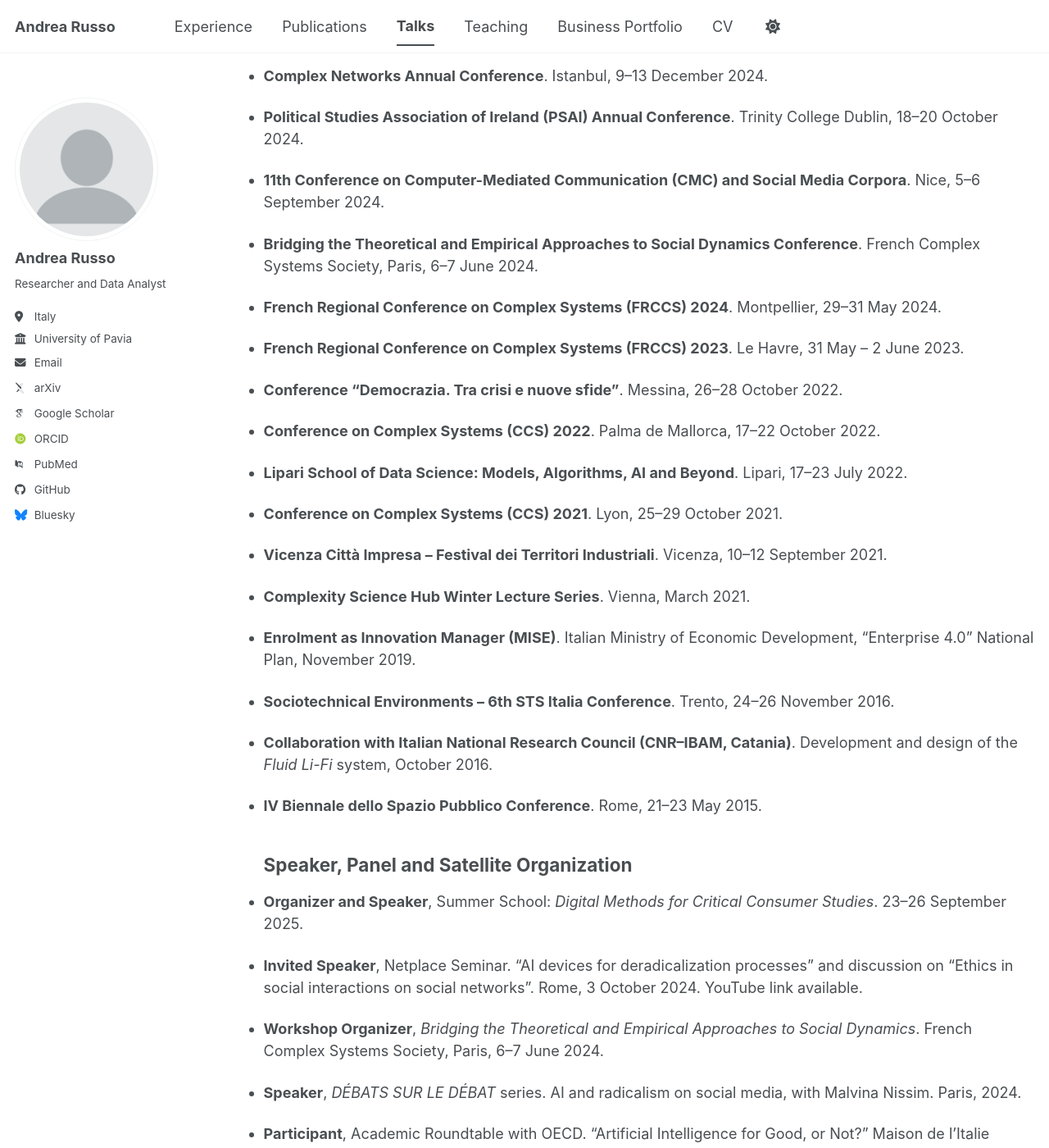
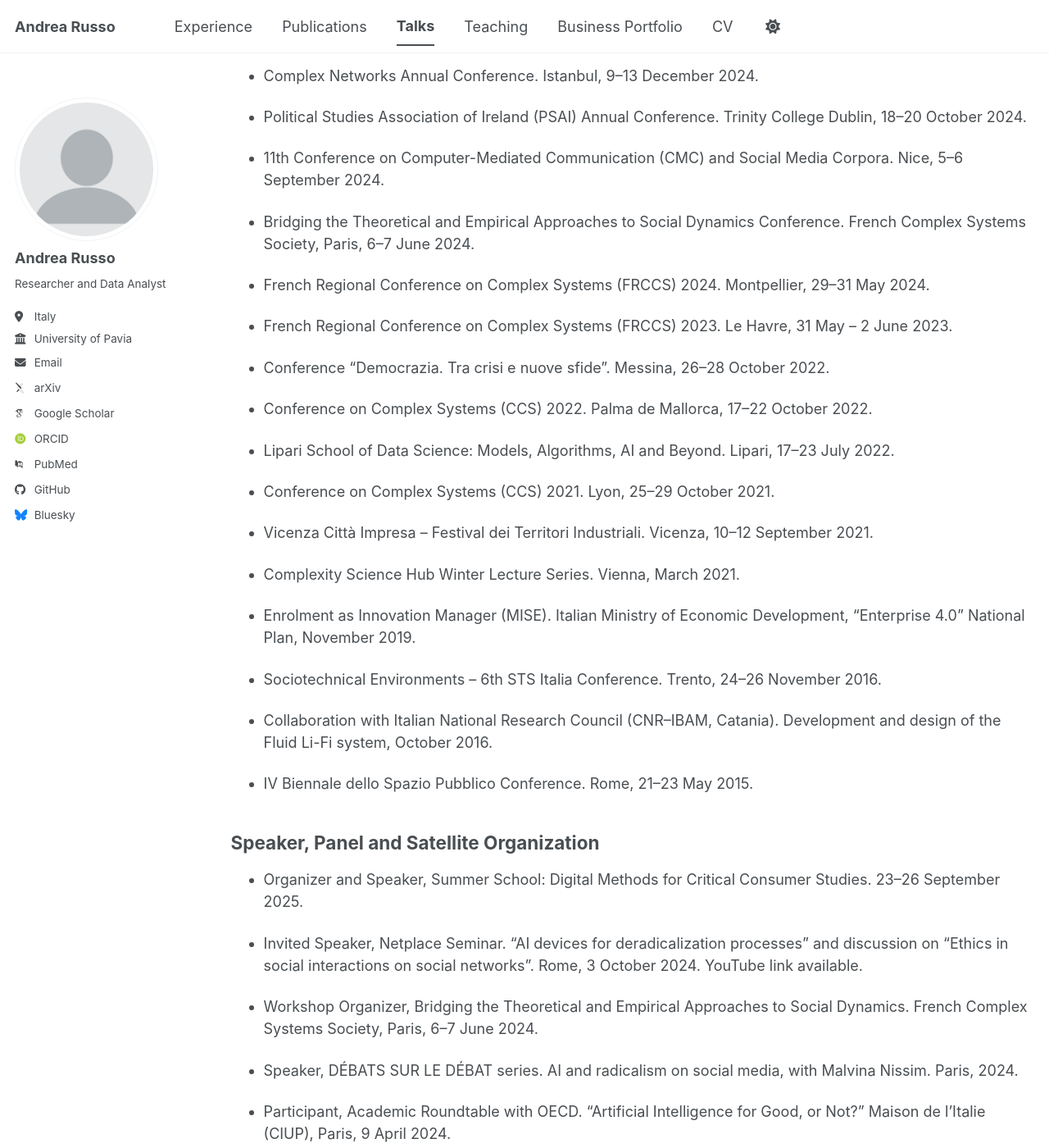
Before and after one commit to AndreaRussoPhD/AndreaRussoPhD.github.io, a Jekyll site: the page built from _pages/talks.md, in a window 1280 px wide and 1400 px high, scrolled down 191 px. Shown: the whole window at 82% size. Built offline with Jekyll 4.4.1, drawn with Linux system fonts in a browser that asks for light colours; some web fonts are replaced; a script bundle is joined from its source files by our own code; library files that are not in the unit come from our copies; some of the changed text lies outside the part shown.

Commit message:
Update talks.md

```diff
--- a/_pages/talks.md
+++ b/_pages/talks.md
@@ -7,77 +7,76 @@ author_profile: true
 
 ## Relevant Experience & Conference Speaker
 
-- **10th STS Conference – Italian Society of Science and Technology Studies**.
+- 10th STS Conference – Italian Society of Science and Technology Studies.
   Milan, 5–14 June 2025.
 
-- **Complex Networks Annual Conference**.
+- Complex Networks Annual Conference.
   Istanbul, 9–13 December 2024.
 
-- **Political Studies Association of Ireland (PSAI) Annual Conference**.
+- Political Studies Association of Ireland (PSAI) Annual Conference.
   Trinity College Dublin, 18–20 October 2024.
 
-- **11th Conference on Computer-Mediated Communication (CMC) and Social Media Corpora**.
+- 11th Conference on Computer-Mediated Communication (CMC) and Social Media Corpora.
   Nice, 5–6 September 2024.
 
-- **Bridging the Theoretical and Empirical Approaches to Social Dynamics Conference**.
+- Bridging the Theoretical and Empirical Approaches to Social Dynamics Conference.
   French Complex Systems Society, Paris, 6–7 June 2024.
 
-- **French Regional Conference on Complex Systems (FRCCS) 2024**.
+- French Regional Conference on Complex Systems (FRCCS) 2024.
   Montpellier, 29–31 May 2024.
 
-- **French Regional Conference on Complex Systems (FRCCS) 2023**.
+- French Regional Conference on Complex Systems (FRCCS) 2023.
   Le Havre, 31 May – 2 June 2023.
 
-- **Conference “Democrazia. Tra crisi e nuove sfide”**.
+- Conference “Democrazia. Tra crisi e nuove sfide”.
   Messina, 26–28 October 2022.
 
-- **Conference on Complex Systems (CCS) 2022**.
+- Conference on Complex Systems (CCS) 2022.
   Palma de Mallorca, 17–22 October 2022.
 
-- **Lipari School of Data Science: Models, Algorithms, AI and Beyond**.
+- Lipari School of Data Science: Models, Algorithms, AI and Beyond.
   Lipari, 17–23 July 2022.
 
-- **Conference on Complex Systems (CCS) 2021**.
+- Conference on Complex Systems (CCS) 2021.
   Lyon, 25–29 October 2021.
 
-- **Vicenza Città Impresa – Festival dei Territori Industriali**.
+- Vicenza Città Impresa – Festival dei Territori Industriali.
   Vicenza, 10–12 September 2021.
 
-- **Complexity Science Hub Winter Lecture Series**.
+- Complexity Science Hub Winter Lecture Series.
   Vienna, March 2021.
 
-- **Enrolment as Innovation Manager (MISE)**.
+- Enrolment as Innovation Manager (MISE).
   Italian Ministry of Economic Development, “Enterprise 4.0” National Plan, November 2019.
 
-- **Sociotechnical Environments – 6th STS Italia Conference**.
+- Sociotechnical Environments – 6th STS Italia Conference.
   Trento, 24–26 November 2016.
 
-- **Collaboration with Italian National Research Council (CNR–IBAM, Catania)**.
-  Development and design of the *Fluid Li-Fi* system, October 2016.
+- Collaboration with Italian National Research Council (CNR–IBAM, Catania).
+  Development and design of the Fluid Li-Fi system, October 2016.
 
-- **IV Biennale dello Spazio Pubblico Conference**.
+- IV Biennale dello Spazio Pubblico Conference.
   Rome, 21–23 May 2015.
 
 
+## Speaker, Panel and Satellite Organization
 
-  ## Speaker, Panel and Satellite Organization
-
-- **Organizer and Speaker**, Summer School: *Digital Methods for Critical Consumer Studies*.
+- Organizer and Speaker, Summer School: Digital Methods for Critical Consumer Studies.
   23–26 September 2025.
 
-- **Invited Speaker**, Netplace Seminar.
+- Invited Speaker, Netplace Seminar.
   “AI devices for deradicalization processes” and discussion on “Ethics in social interactions on social networks”.
   Rome, 3 October 2024. YouTube link available.
 
-- **Workshop Organizer**, *Bridging the Theoretical and Empirical Approaches to Social Dynamics*.
+- Workshop Organizer, Bridging the Theoretical and Empirical Approaches to Social Dynamics.
   French Complex Systems Society, Paris, 6–7 June 2024.
 
-- **Speaker**, *DÉBATS SUR LE DÉBAT* series.
+- Speaker, DÉBATS SUR LE DÉBAT series.
   AI and radicalism on social media, with Malvina Nissim.
   Paris, 2024.
 
-- **Participant**, Academic Roundtable with OECD.
+- Participant, Academic Roundtable with OECD.
   “Artificial Intelligence for Good, or Not?” Maison de l’Italie (CIUP), Paris, 9 April 2024.
 
-- **Speaker**, Sociology Festival of the Next Society.
+- Speaker, Sociology Festival of the Next Society.
   “Nature, Culture, Politics”, Narni, 8–9 October 2021.
```
